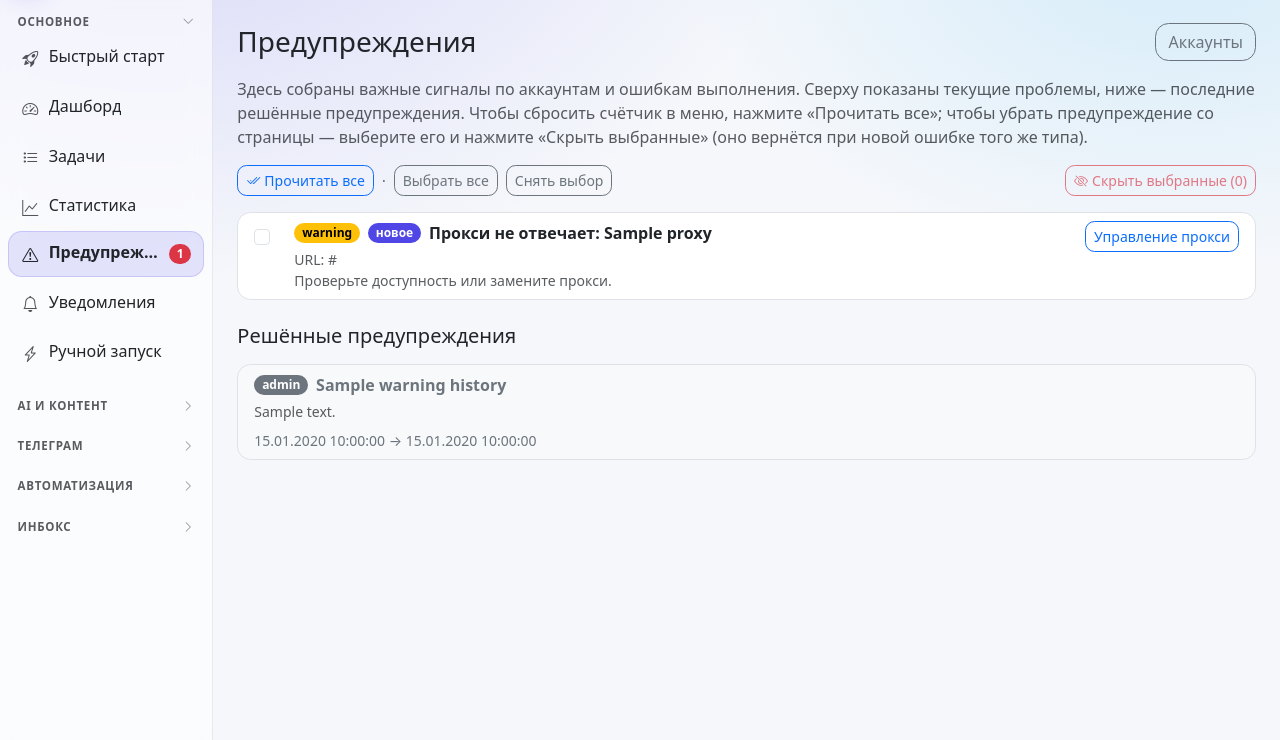
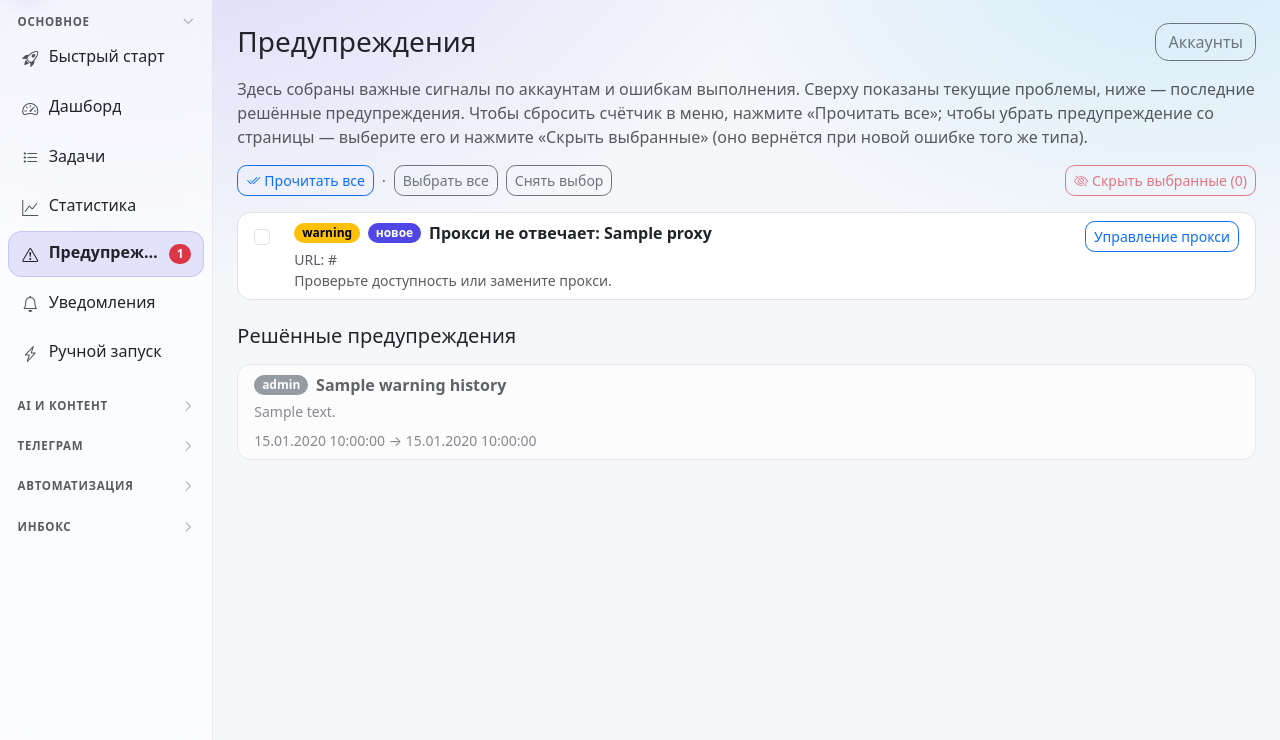
Before and after one commit to aconcagua-finder/TG-commentator, a FastAPI app: page /warnings in a window 1280 px wide. Shown: the part 60-800 px from the top of the page. Run offline with FastAPI, Linux system fonts and the light colour scheme; the visitor is signed in with stand-in values (Sample User, id 1); a database or web service that is not in the repository returns one stand-in record (values such as "Sample title"); some libraries are stand-ins or nearby versions.

Commit message:
Fix resolved warnings readability in dark theme
Replace bg-light/text-secondary/text-muted with theme-adaptive classes
(text-body, text-body-secondary) and use opacity for visual dimming
instead of hard-coded colors that become invisible in dark mode.

Co-Authored-By: Claude Opus 4.6 (1M context) <noreply@anthropic.com>

```diff
--- a/admin_web/templates/warnings.html
+++ b/admin_web/templates/warnings.html
@@ -100,19 +100,19 @@
       <h2 class="h5 mb-3">Решённые предупреждения</h2>
       <div class="list-group">
         {% for w in resolved_warnings %}
-          <div class="list-group-item bg-light text-secondary">
+          <div class="list-group-item" style="opacity:.7">
             <div class="d-flex align-items-center gap-2 mb-1">
               <span class="badge text-bg-secondary">{{ w.get('level','warning') }}</span>
-              <strong>{{ w.get('title','') }}</strong>
+              <strong class="text-body">{{ w.get('title','') }}</strong>
             </div>
             {% if w.get('detail_lines') %}
               {% for line in w.get('detail_lines') %}
-                <div class="small text-muted">{{ line }}</div>
+                <div class="small text-body-secondary">{{ line }}</div>
               {% endfor %}
             {% elif w.get('detail') %}
-              <div class="small text-muted">{{ w.get('detail') }}</div>
+              <div class="small text-body-secondary">{{ w.get('detail') }}</div>
             {% endif %}
-            <div class="small mt-2">
+            <div class="small text-body-secondary mt-2">
               {{ w.get('created_at')|human_dt }} → {{ w.get('resolved_at')|human_dt }}
             </div>
           </div>
```
